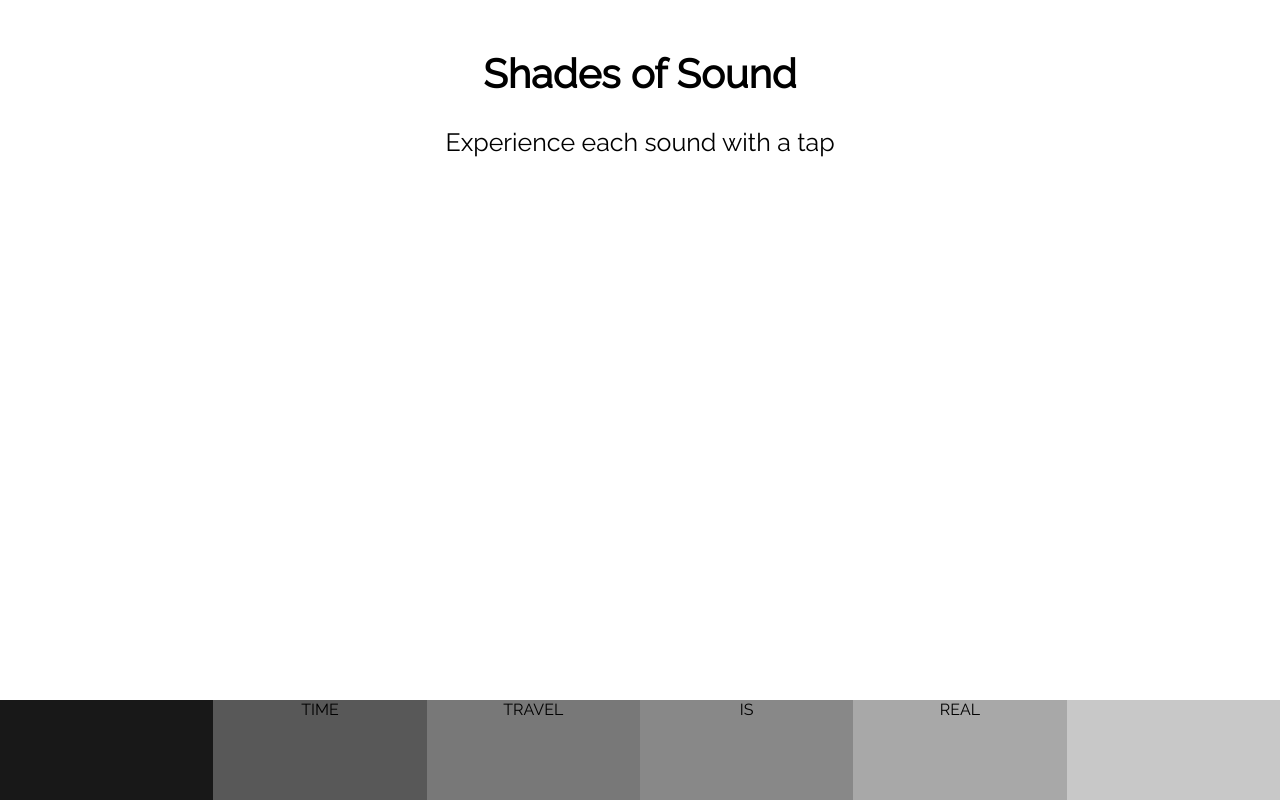
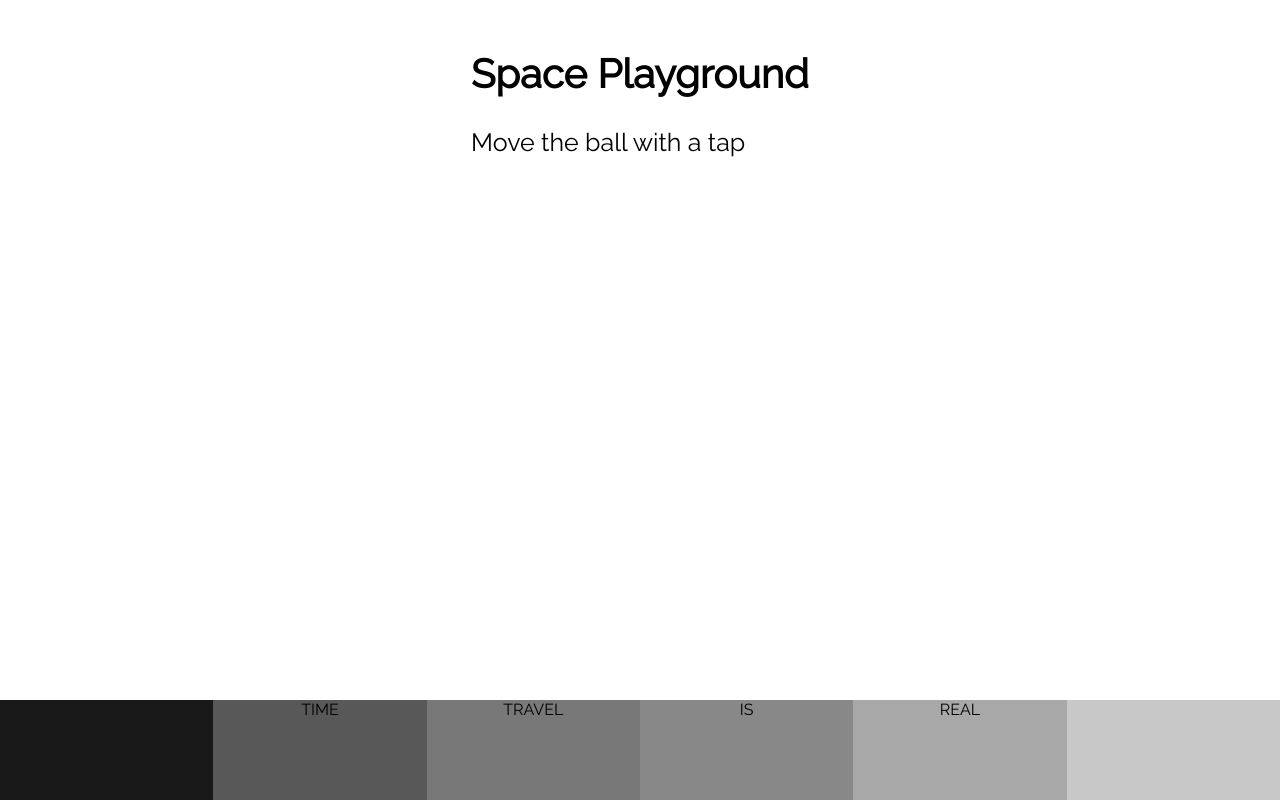
Before and after one commit to SPCAVAIL/ShadesofColor-SPCAVAIL, a plain HTML site: page index.html in a window 1280 px wide. Drawn offline with Linux system fonts and the light colour scheme.

Commit message:
Update index.html

```diff
--- a/index.html
+++ b/index.html
@@ -9,13 +9,13 @@
     />
     <link rel="stylesheet" href="./style.css" />
     <meta http-equiv="X-UA-Compatible" content="ie=edge" />
-    <title>Shades of Sound</title>
+    <title>Space Playground</title>
   </head>
   <body>
     <section class="app">
       <header>
-        <h1>Shades of Sound</h1>
-        <p> Experience each sound with a tap</p>
+        <h1>Space Playground</h1>
+        <p> Move the ball with a tap</p>
       </header>
       <div class="visual"></div>
       <div class="pads">
```
